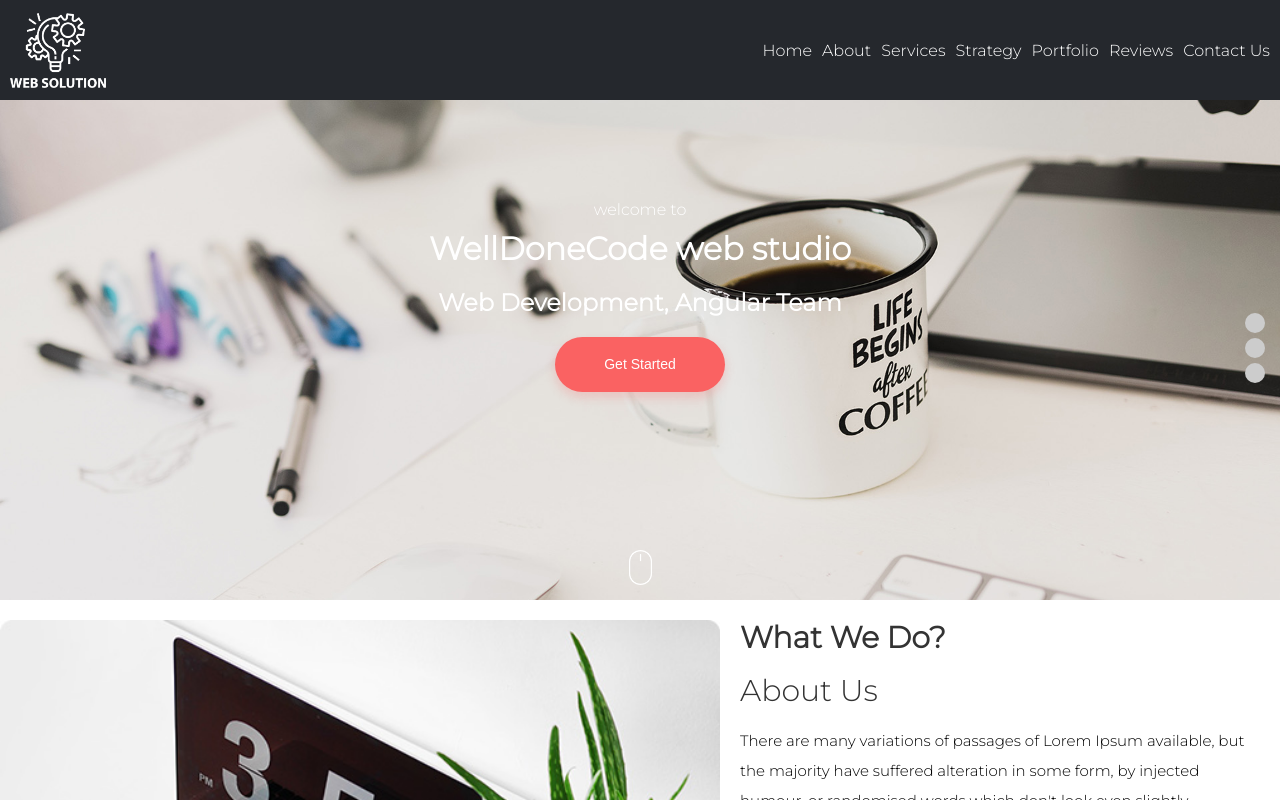
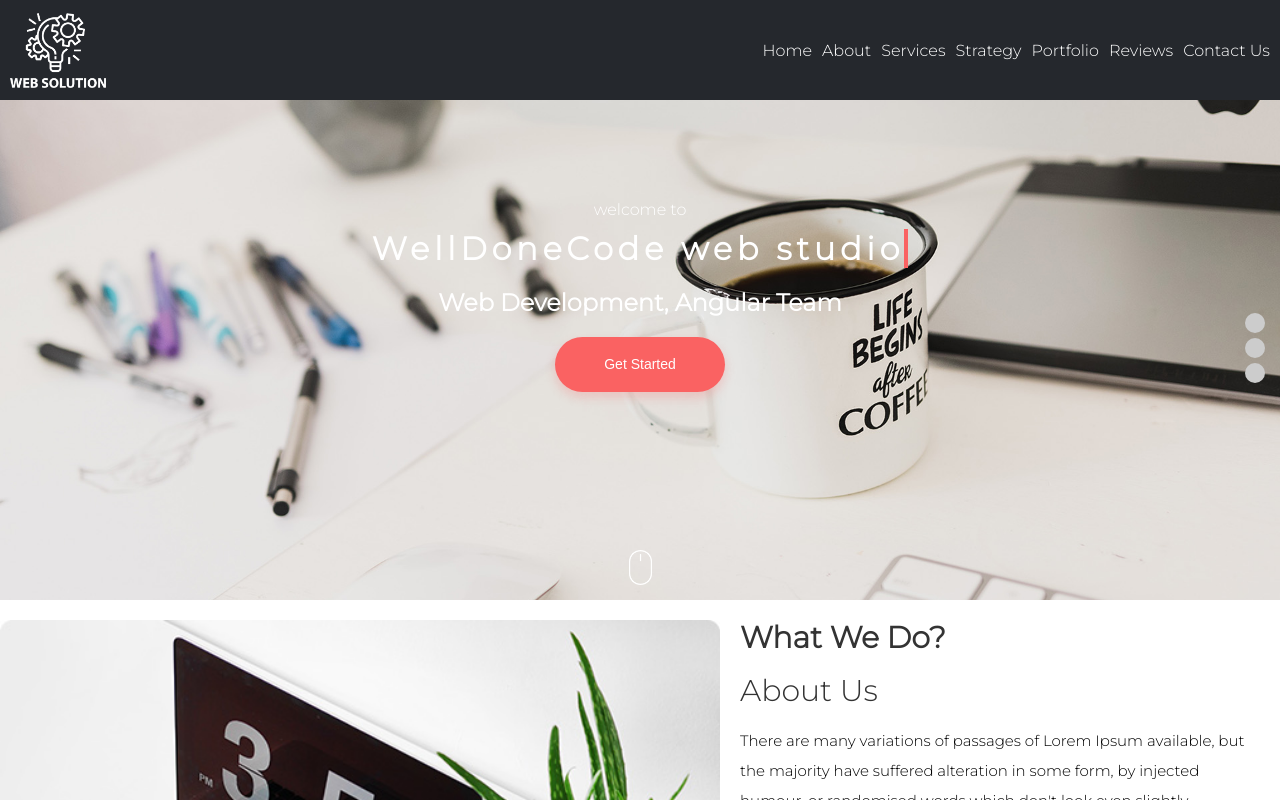
Before and after one commit to Valdemar26/wdc-landing, an Angular app: page / in a window 1280 px wide. Shown: the top 800 px of the page. Built offline with nearby package versions, Linux system fonts and the light colour scheme.

Commit message:
23: - added typewriter effect with keyframes

```diff
--- a/src/app/components/header-slider/header-slider.component.html
+++ b/src/app/components/header-slider/header-slider.component.html
@@ -6,7 +6,9 @@
 
   <div class="wdc-slider-main">
     <span>welcome to</span>
-    <h1>WellDoneCode web studio</h1>
+    <div class="typewriter">
+      <h1>WellDoneCode web studio</h1>
+    </div>
     <h2>Web Development, Angular Team </h2>
     <button class="btn" (click)="scrollToElement('touch')">Get Started</button>
   </div>
--- a/src/app/components/header-slider/header-slider.component.scss
+++ b/src/app/components/header-slider/header-slider.component.scss
@@ -27,7 +27,19 @@
       margin-bottom: 10px;
     }
 
-    h1, h2 {
+    .typewriter {
+      h1 {
+        overflow: hidden;
+        border-right: .15em solid $red;
+        white-space: nowrap;
+        margin: 0 auto 20px;
+        letter-spacing: .15em;
+        animation:
+          typing 3.5s steps(30, end),
+          blink-caret .5s step-end infinite;
+      }
+    }
+    h2 {
       margin-bottom: 20px;
     }
   }
@@ -58,3 +70,15 @@
     bottom: 20px;
   }
 }
+
+/* The typing effect */
+@keyframes typing {
+  from { width: 0 }
+  to { width: 100% }
+}
+
+/* The typewriter cursor effect */
+@keyframes blink-caret {
+  from, to { border-color: transparent }
+  50% { border-color: $red }
+}
```
